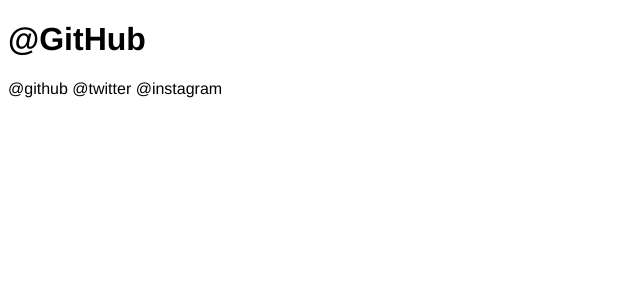
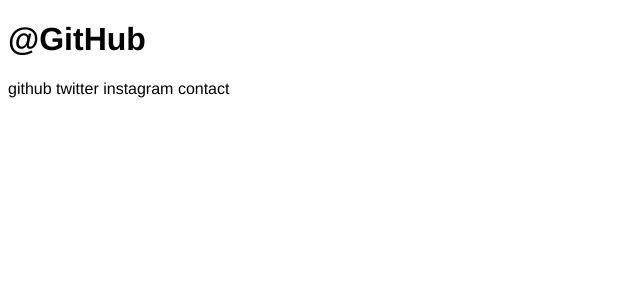
Before and after one commit to mattyoho/mattyoho.github.com, a Jekyll site: the page built from posts.html, in a window 1280 px wide. Shown: the top 300 px of the page, without its empty margins (0-640 px from the left). Built offline with Jekyll 4.4.1, drawn with Linux system fonts in a browser that asks for light colours; nearby versions of some CDN libraries; Markdown is read by kramdown in place of the engine named in the settings.

Commit message:
Add back contact link

```diff
--- a/_layouts/layout.html
+++ b/_layouts/layout.html
@@ -38,9 +38,10 @@
       <!--   </a> -->
       <!-- </section> -->
       <section class="meta">
-        <a href="https://github.com/{{ site.github }}" target="_blank">@github</a>
-        <a href="https://twitter.com/{{ site.twitter }}" target="_blank">@twitter</a>
-        <a href="https://instagram.com/{{ site.instagram }}" target="_blank">@instagram</a>
+        <a href="https://github.com/{{ site.github }}" target="_blank">github</a>
+        <a href="https://twitter.com/{{ site.twitter }}" target="_blank">twitter</a>
+        <a href="https://instagram.com/{{ site.instagram }}" target="_blank">instagram</a>
+        <a href="mailto:" class="js-base64-email" data-base64-email="{{ site.email_base64 }}">contact</a>
         <!-- <a href="/atom.xml"><img src="/images/rss.png" /></a> -->
       </section>
       <!-- <section class="sections"> -->
```
